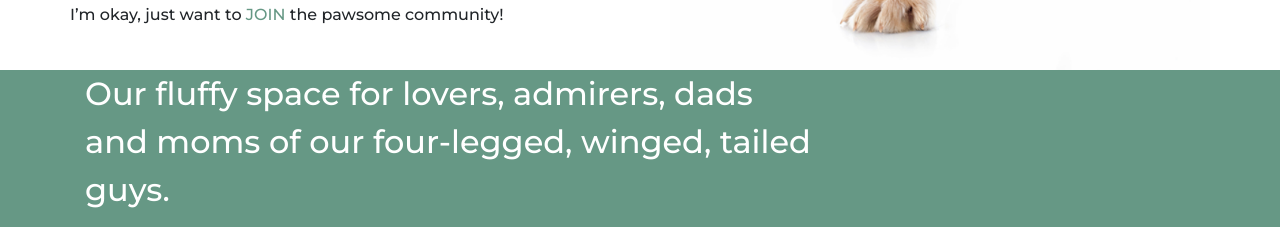
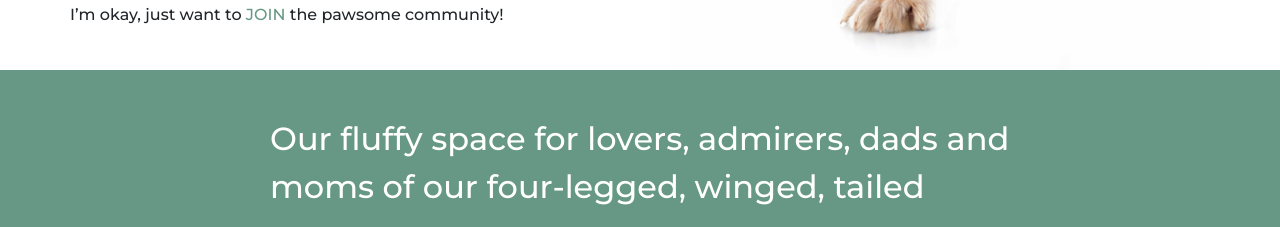
Before and after one commit to noplzdont/propets, a React (Create React App) app: page / in a window 1280 px wide. Shown: the part 720-947 px from the top of the page. Built offline with nearby package versions, Linux system fonts and the light colour scheme.

Commit message:
Fix quote text

```diff
--- a/src/component/Home.js
+++ b/src/component/Home.js
@@ -38,7 +38,7 @@ const Home = () =>
             <section className = {style.quote}>
                 <div className = "container">
                     <div className = {`row ${style.div_quote}`}>
-                        <div className = {`col-xl-8 d-flex align-content-center justify-content-center`}>
+                        <div className = {`${style.quote_content}`}>
                             <p className = {style.p_quote}>Our fluffy space for lovers, admirers, dads and moms of our
                                                            four-legged,
                                                            winged, tailed guys.</p>
--- a/src/module/home.module.css
+++ b/src/module/home.module.css
@@ -62,8 +62,15 @@
 
 .quote
 {
+    background-color: #669885;
+}
+
+.quote_content {
     height: 250px;
-    background-color: #669885;
+    display: flex;
+    flex-direction: column;
+    justify-content: center;
+    padding: 0 200px !important;
 }
 
 .p_quote
```
Also changed, not shown: 1 other file (tests, documents, lock files or other folders).
